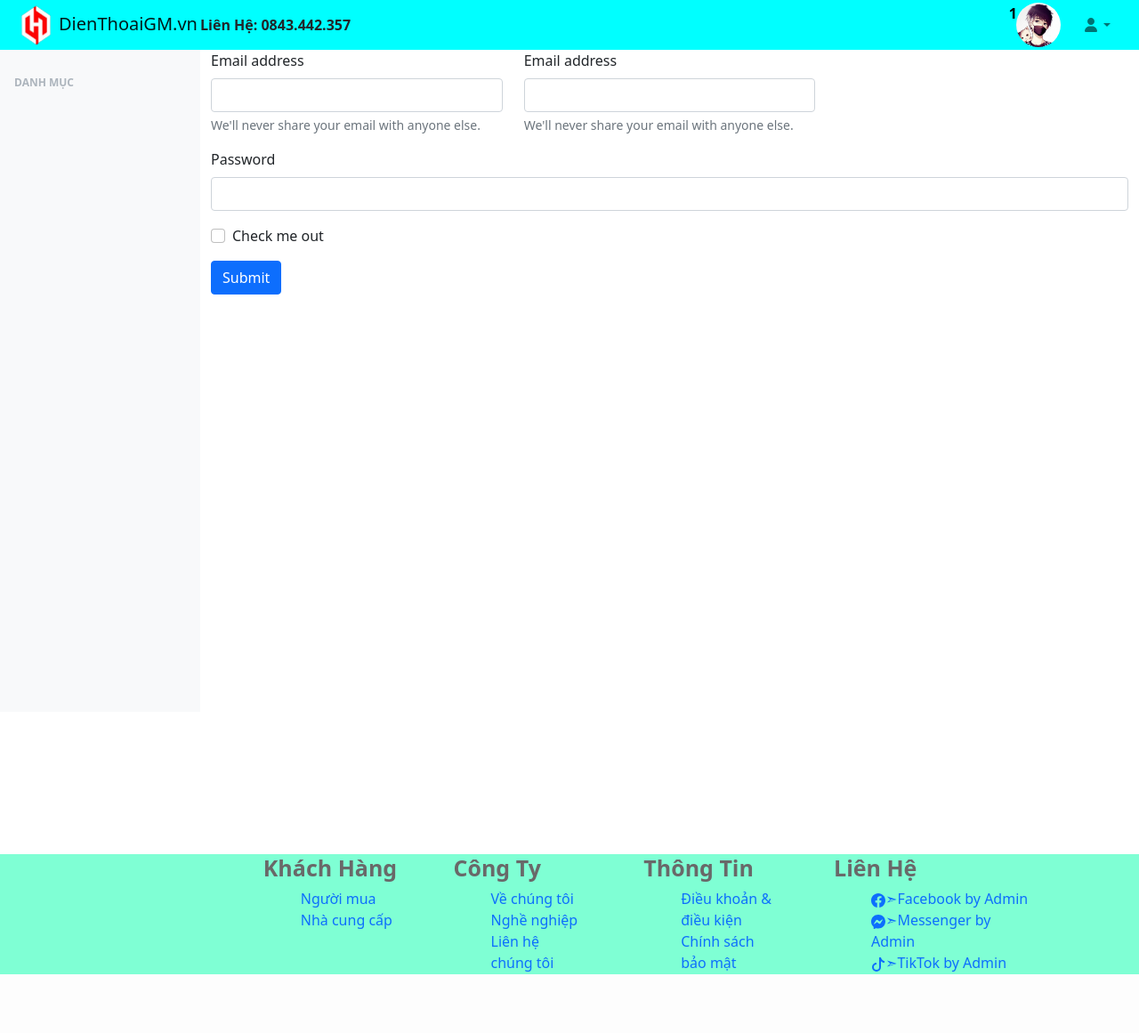
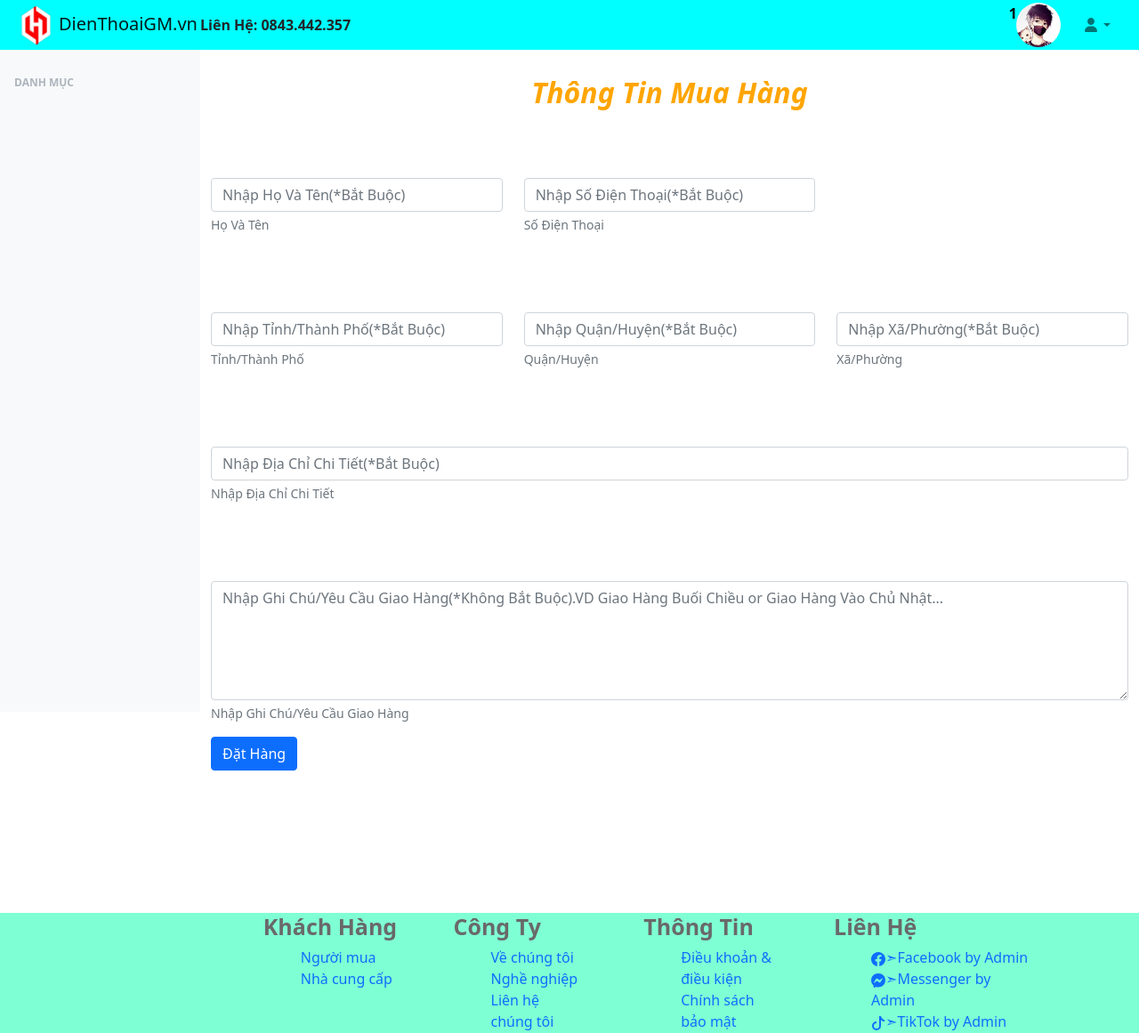
Before and after one commit to MaiXuanCuong/M2, a PHP site: page /order.php in a window 1280 px wide. Shown: the whole page at 89% size. Before the commit the page ends 1095 px from the top, so only its background shows below. Run offline with PHP 8.4, Linux system fonts and the light colour scheme; the visitor is signed in with stand-in values (Sample User, id 1); some libraries are stand-ins or nearby versions.

Commit message:
testtest

```diff
--- a/casestudy/index_product/order.php
+++ b/casestudy/index_product/order.php
@@ -4,41 +4,76 @@ include_once "layout/header.php";
 include_once "layout/sidebar.php";
 ?>
 <div id="layoutSidenav_content">
-    <div class="container">
-        <div class="row">
+    <div  class="container">
+        <br>
+        <div style="text-align:center">
+            <b  style="font-size:200%; color:orange "><i>Thông Tin Mua Hàng</i></b>
+        </div>
             <form>
                 <div class="row">
                     <div class="col-4">
                         <div class="mb-3">
-                            <label for="exampleInputEmail1" class="form-label">Email address</label>
-                            <input type="email" class="form-control" id="exampleInputEmail1"
-                                aria-describedby="emailHelp">
-                            <div id="emailHelp" class="form-text">We'll never share your email with anyone else.</div>
+                            <br><br><br>
+                            <input type="text" class="form-control" placeholder="Nhập Họ Và Tên(*Bắt Buộc)" >
+                            <div  class="form-text">Họ Và Tên</div>
                         </div>
                     </div>
                     <div class="col-4">
                         <div class="mb-3">
-                            <label for="exampleInputEmail1" class="form-label">Email address</label>
-                            <input type="email" class="form-control" id="exampleInputEmail1"
-                                aria-describedby="emailHelp">
-                            <div id="emailHelp" class="form-text">We'll never share your email with anyone else.</div>
+                            <br><br><br>
+                            <input type="text" class="form-control" placeholder="Nhập Số Điện Thoại(*Bắt Buộc)" >
+                            <div  class="form-text">Số Điện Thoại</div>
                         </div>
                     </div>
                 </div>
-                <div class="mb-3">
-                    <label for="exampleInputPassword1" class="form-label">Password</label>
-                    <input type="password" class="form-control" id="exampleInputPassword1">
+
+                <div class="row">
+                    <div class="col-4">
+                        <div class="mb-3">
+                            <br><br><br>
+                            <input type="text" class="form-control" placeholder="Nhập Tỉnh/Thành Phố(*Bắt Buộc)" >
+                            <div  class="form-text">Tỉnh/Thành Phố</div>
+                        </div>
+                    </div>
+                    <div class="col-4">
+                        <div class="mb-3">
+                            <br><br><br>
+                            <input type="text" class="form-control" placeholder="Nhập Quận/Huyện(*Bắt Buộc)" >
+                            <div  class="form-text">Quận/Huyện</div>
+                        </div>
+                    </div>
+
+
+                    <div class="col-4">
+                        <div class="mb-3">
+                            <br><br><br>
+                            <input type="text" class="form-control" placeholder="Nhập Xã/Phường(*Bắt Buộc)" >
+                            <div  class="form-text">Xã/Phường</div>
+                        </div>
+                    </div>
+                    </div>
+                    <div class="row">
+                    <div class="col-12">
+                        <div class="mb-3">
+                            <br><br><br>
+                            <input type="text" class="form-control" placeholder="Nhập Địa Chỉ Chi Tiết(*Bắt Buộc)" >
+                            <div  class="form-text">Nhập Địa Chỉ Chi Tiết</div>
+                        </div>
+                    </div>
                 </div>
-                <div class="mb-3 form-check">
-                    <input type="checkbox" class="form-check-input" id="exampleCheck1">
-                    <label class="form-check-label" for="exampleCheck1">Check me out</label>
+                <div class="row">
+                    <div class="col-12">
+                        <div class="mb-3">
+                            <br><br><br>
+                            <textarea class="form-control" rows="5" cols="3" placeholder="Nhập Ghi Chú/Yêu Cầu Giao Hàng(*Không Bắt Buộc).VD Giao Hàng Buối Chiều or Giao Hàng Vào Chủ Nhật..." ></textarea>
+                            <div  class="form-text">Nhập Ghi Chú/Yêu Cầu Giao Hàng</div>
+                        </div>
+                    </div>
                 </div>
-                <button type="submit" class="btn btn-primary">Submit</button>
+                <button type="submit" class="btn btn-primary">Đặt Hàng</button>
             </form>
         </div>
     </div>
-
-
     <?php
 include 'layout/footer.php';
 ?>
```
